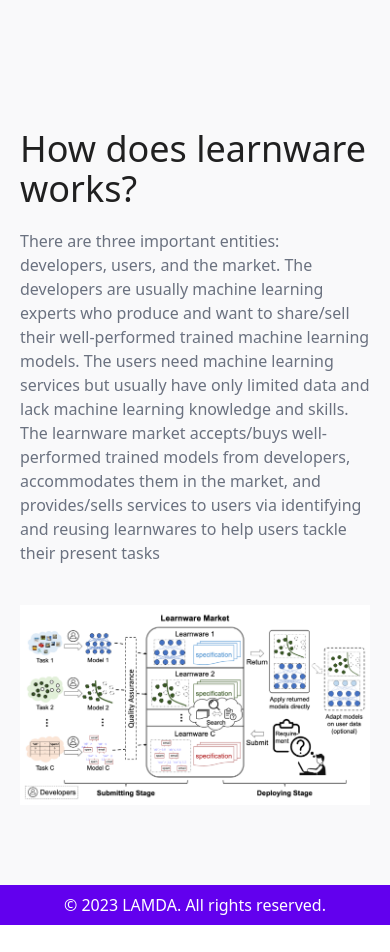
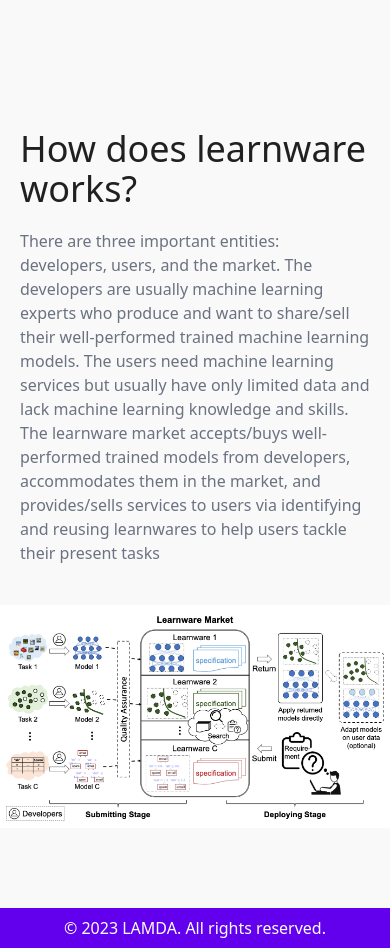
Before and after one commit to Learnware-LAMDA/Beimingwu, a Vue app: page / in a window 390 px wide. Shown: the part 3100-4052 px from the top of the page. Before the commit the page ends 4029 px from the top, so only its background shows below. Built offline with nearby package versions, Linux system fonts and the light colour scheme.

Commit message:
[MNT] Optimize the style

```diff
--- a/src/components/Home/How.vue
+++ b/src/components/Home/How.vue
@@ -15,8 +15,9 @@ import process from '/process.png'
         learnware market accepts/buys well-performed trained models from developers, accommodates them in the market, and
         provides/sells services to users via identifying and reusing learnwares to help users tackle their present tasks
       </p>
-      <v-responsive class="mt-10 sm:shadow-md" :aspect-ratio="96 / 55">
-        <v-img contain width="100%" :src="process" />
-      </v-responsive>
+    </div>
+    <v-responsive class="mt-10 sm:shadow-md" :aspect-ratio="96 / 55">
+      <v-img contain width="100%" :src="process" />
+    </v-responsive>
   </div>
-</div></template>
+</template>
```
